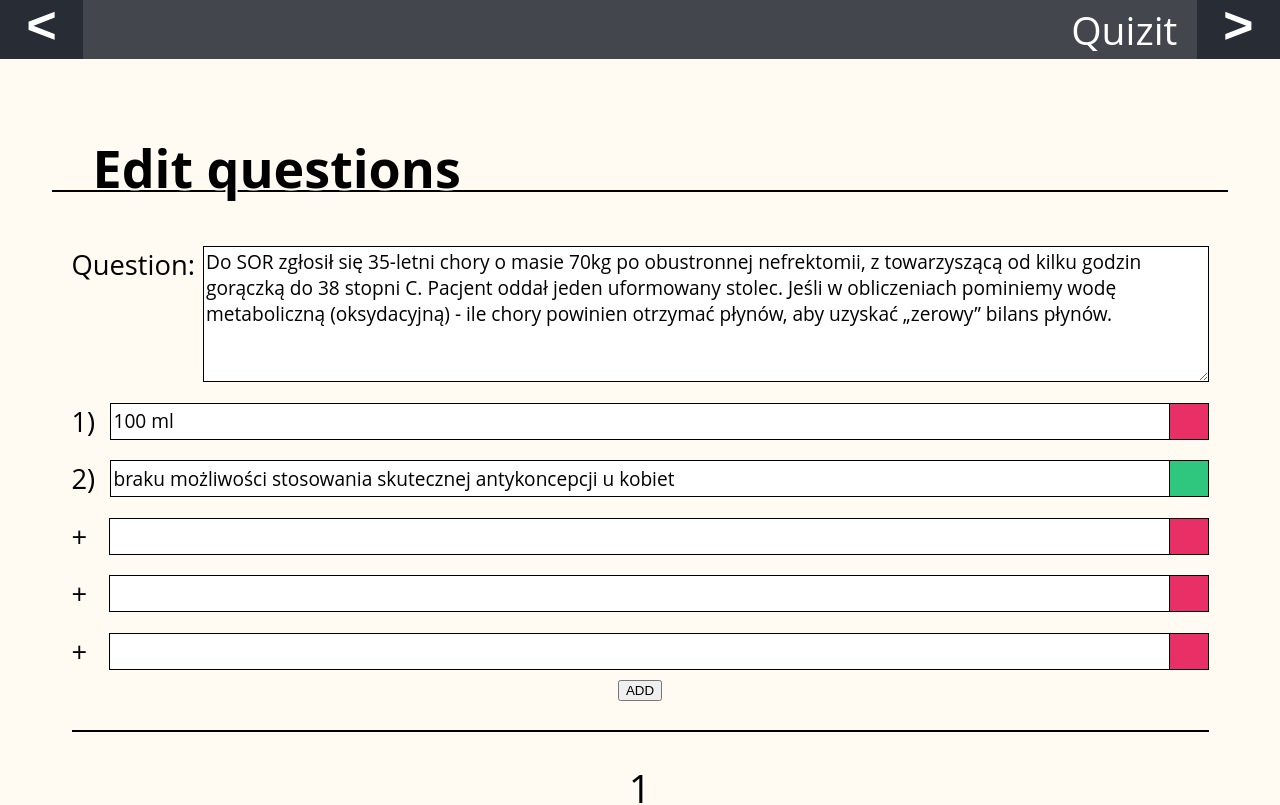
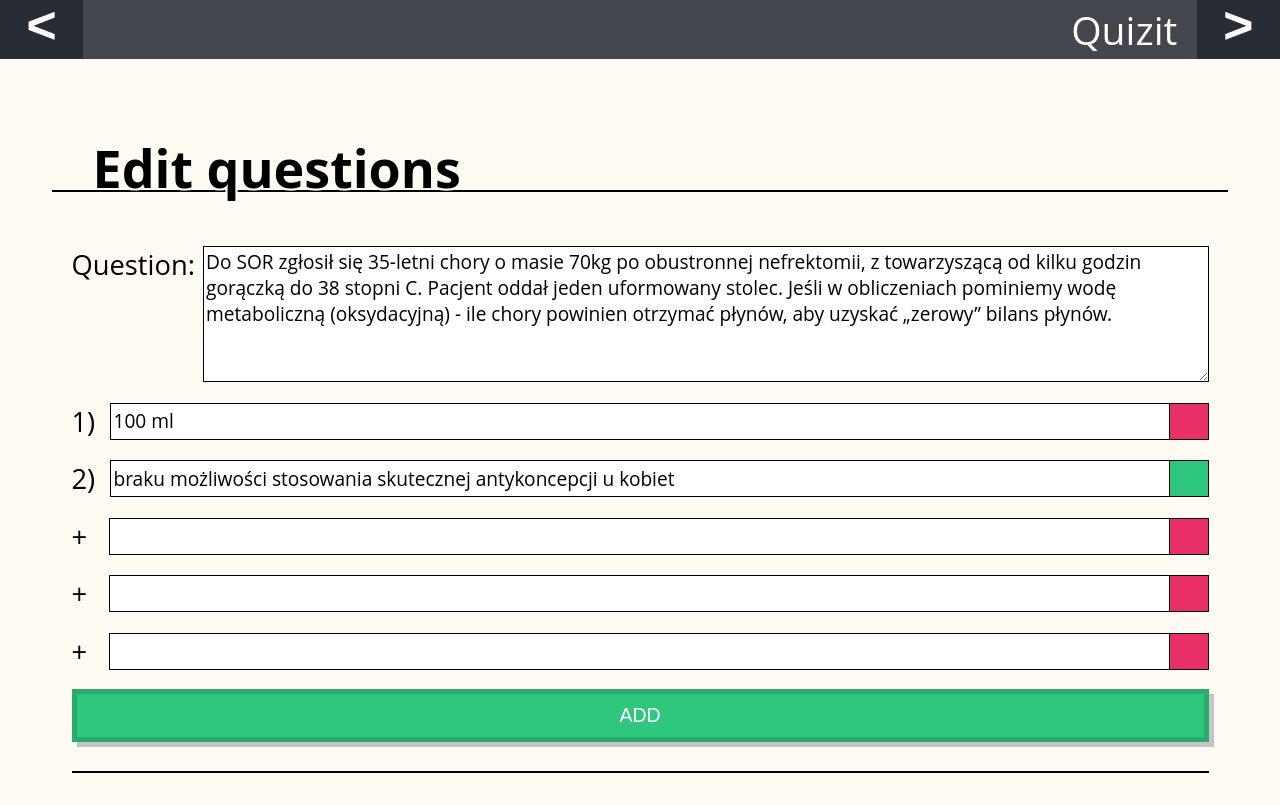
Before and after one commit to ZooMic/real-projects, a React (Create React App) app in the folder quizit/: page /edit/1 in a window 1280 px wide. Shown: the top 805 px of the page. Built offline with nearby package versions, Linux system fonts and the light colour scheme.

Commit message:
quizit: Added button component, some Edit page fixes

```diff
--- a/quizit/package.json
+++ b/quizit/package.json
@@ -6,6 +6,7 @@
     "@testing-library/jest-dom": "^4.2.4",
     "@testing-library/react": "^9.4.0",
     "@testing-library/user-event": "^7.2.1",
+    "classnames": "^2.2.6",
     "react": "^16.12.0",
     "react-dom": "^16.12.0",
     "react-redux": "^7.2.0",
--- a/quizit/src/components/Button/Button.js
+++ b/quizit/src/components/Button/Button.js
@@ -0,0 +1,47 @@
+import React from 'react';
+import classNames from 'classnames';
+import { getSizeStyle, MEDIUM } from './size.helper';
+import { getColorStyle, POSITIVE, DISABLED } from './color.helper';
+import { btn } from './Button.module.css';
+
+const Button = (props) => {
+    const {
+        children,
+        size = MEDIUM,
+        color = POSITIVE,
+        disabled = false,
+        className = '',
+        onClick,
+        onDisabledClicked,
+    } = props;
+
+    const handleClick = event => {
+        if (disabled) {
+            if (typeof onDisabledClicked === 'function') {
+                onDisabledClicked(event);
+            }
+        } else {
+            if (typeof onClick === "function") {
+                onClick(event);
+            }
+        }
+    }
+
+    const styles = classNames(
+        btn,
+        getSizeStyle(size),
+        getColorStyle(disabled ? DISABLED : color),
+        className,
+    )
+
+    return (
+        <button
+            className={styles}
+            onClick={handleClick}
+        >
+            {children}
+        </button>
+    )
+};
+
+export default Button;
--- a/quizit/src/components/Button/Button.module.css
+++ b/quizit/src/components/Button/Button.module.css
@@ -0,0 +1,43 @@
+.btn {
+    text-decoration: none;
+    text-transform: uppercase;
+    font-size: 0.8em;
+    padding: 0.5em;
+    text-align: center;
+    border: 5px solid;
+    box-shadow: 5px 5px #c5c5c5;
+    color: white;
+    transition: 0.05s linear;
+}
+
+.btn:active {
+    transform: translate(5px, 5px);
+    box-shadow: 0px 0px #c5c5c5;
+}
+
+/* SIZE HELPER */
+.small { font-size: 0.5em; }
+.medium { font-size: 0.8em; }
+.big { font-size: 1em; }
+
+/* COLOR HELPER */
+.positive {
+    background-color: #2fc77e;
+    border-color: #28ab6c;
+}
+.positive:hover {
+    background-color: #2fc77ecc;
+    border-color: #28ab6ccc;
+}
+.negative {
+    background-color: #e83067;
+    border-color: #c12856;
+}
+.neutral {
+    background-color: #4285F4;
+    border-color: #0d47a1;
+}
+.disabled {
+    background-color: #6c757d;
+    border-color: #343a40;
+}
--- /dev/null
+++ b/quizit/src/components/Button/color.helper.js
@@ -0,0 +1,18 @@
+import { positive, negative, neutral, disabled } from './Button.module.css';
+
+const POSITIVE = 0;
+const NEUTRAL = 1;
+const NEGATIVE = 2;
+const DISABLED = 3;
+
+const getColorStyle = color => {
+    switch (color) {
+        case POSITIVE: return positive;
+        case NEUTRAL: return neutral;
+        case NEGATIVE: return negative;
+        case DISABLED: return disabled;
+        default: return neutral;
+    }
+}
+
+export { getColorStyle, POSITIVE, NEUTRAL, NEGATIVE, DISABLED }
--- a/quizit/src/components/Button/index.js
+++ b/quizit/src/components/Button/index.js
@@ -0,0 +1,3 @@
+export { default as Button } from './Button'
+export { default } from './Button'
+export { SMALL, MEDIUM, BIG } from './size.helper'
--- /dev/null
+++ b/quizit/src/components/Button/size.helper.js
@@ -0,0 +1,16 @@
+import { small, medium, big } from './Button.module.css';
+
+const SMALL = 0;
+const MEDIUM = 1;
+const BIG = 2;
+
+const getSizeStyle = size => {
+    switch (size) {
+        case SMALL: return small;
+        case MEDIUM: return medium;
+        case BIG: return big;
+        default: return medium;
+    }
+}
+
+export { getSizeStyle, SMALL, MEDIUM, BIG }
--- a/quizit/src/components/SupLayout/SubLayout.module.css
+++ b/quizit/src/components/SupLayout/SubLayout.module.css
@@ -5,6 +5,8 @@
 }
 
 .nav {
+    position: sticky;
+    top: 0px;
     background-color: #43464c;
     line-height: 1.5em;
     display: flex;
--- a/quizit/src/components/SupTitle/SupTitle.module.css
+++ b/quizit/src/components/SupTitle/SupTitle.module.css
@@ -10,5 +10,3 @@
     width: 100%;
     white-space: pre;
 }
-
-/* // preneta */
--- a/quizit/src/containers/EditQuizPage/EditQuizPage.js
+++ b/quizit/src/containers/EditQuizPage/EditQuizPage.js
@@ -1,11 +1,12 @@
 import React from 'react';
 import { useParams } from 'react-router-dom';
-import SubLayout from '../../components/SupLayout/';
-import SupTitle from '../../components/SupTitle/';
-import SupContent from '../../components/SupContent/';
+import SubLayout from '../../components/SupLayout';
+import SupTitle from '../../components/SupTitle';
+import SupContent from '../../components/SupContent';
 import SupSpliter from '../../components/SupSpliter';
+import Button, { SMALL } from '../../components/Button';
 
-import { contentWrapper, inputWrapper, bordered, checkboxButton, green, red } from './EditQuizPage.module.css';
+import { contentWrapper, inputWrapper, bordered, checkboxButton, green, red, addBtn } from './EditQuizPage.module.css';
 
 const mock = {
     question: 'Do SOR zgłosił się 35-letni chory o masie 70kg po obustronnej nefrektomii, z towarzyszącą od kilku godzin gorączką do 38 stopni C. Pacjent oddał jeden uformowany stolec. Jeśli w obliczeniach pominiemy wodę metaboliczną (oksydacyjną) - ile chory powinien otrzymać płynów, aby uzyskać „zerowy” bilans płynów.',
@@ -50,7 +51,7 @@ const EditQuizPage = () => {
                     <input className={bordered} type="text" name="answer1" id="answer1" />
                     <button className={`${checkboxButton} ${red}`} />
                 </div>
-                <button>ADD</button>
+                <Button size={SMALL} className={addBtn}>ADD</Button>
                 <SupSpliter/>
                 {/* TODO - change id to normal name, from redux state*/}
                 <span>{quizId}</span>
--- a/quizit/src/containers/EditQuizPage/EditQuizPage.module.css
+++ b/quizit/src/containers/EditQuizPage/EditQuizPage.module.css
@@ -40,3 +40,8 @@
 .red {
     background-color: #e83067
 }
+
+.addBtn {
+    margin: 1em 0em 0em 0em;
+    width: 100%;
+}
```
Also changed, not shown: quizit/src/components/Button/LinkButton.js (added).
